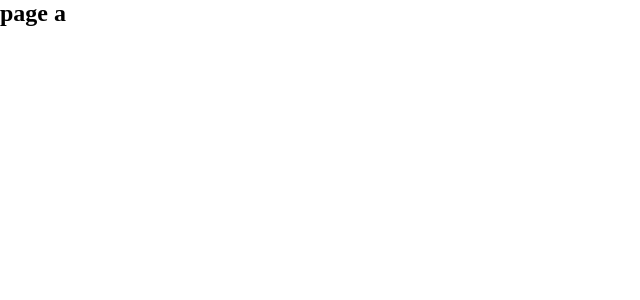
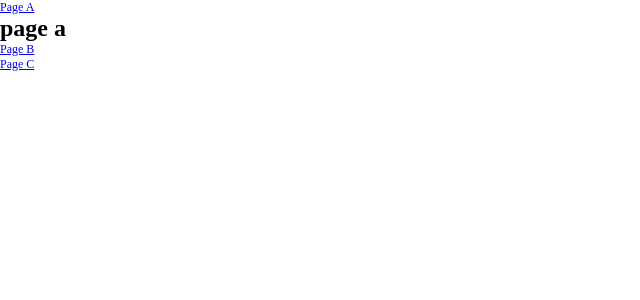
Before and after one commit to CHENGCHANGHU/test-webpack-react, a React app: page /test-webpack-react/ in a window 1280 px wide. Shown: the top 300 px of the page, without its empty margins (0-640 px from the left). Built offline with nearby package versions, Linux system fonts and the light colour scheme.

Commit message:
2024-04-22 14:29:24

```diff
--- a/index.html
+++ b/index.html
@@ -34,4 +34,4 @@
       100% {
         transform: rotate(360deg);
       }
-    }</style><script defer="defer" src="/test-webpack-react/dist/js/react.chunk.js"></script><script defer="defer" src="/test-webpack-react/dist/js/400.9a2c61b6522e8c6e52c6.js"></script><script defer="defer" src="/test-webpack-react/dist/js/index.js"></script><link href="/test-webpack-react/dist/css/index.8c5b220bf6f482881a90.css" rel="stylesheet"></head><body><div id="root"><div class="loader"></div></div></body></html>
+    }</style><script defer="defer" src="/test-webpack-react/dist/js/react.chunk.js"></script><script defer="defer" src="/test-webpack-react/dist/js/400.cae8adfc0665ad934521.js"></script><script defer="defer" src="/test-webpack-react/dist/js/index.js"></script><link href="/test-webpack-react/dist/css/index.8c5b220bf6f482881a90.css" rel="stylesheet"></head><body><div id="root"><div class="loader"></div></div></body></html>
--- a/src/App.tsx
+++ b/src/App.tsx
@@ -1,6 +1,6 @@
-import { BrowserRouter, Routes, Route } from 'react-router-dom';
+import { BrowserRouter, Routes, Route, Link } from 'react-router-dom';
 import './index.scss';
-import { lazy } from 'react';
+import { Suspense, lazy } from 'react';
 
 const PageA = lazy(() => import('@/page/PageA'));
 const PageB = lazy(() => import('@/page/PageB'));
@@ -10,10 +10,11 @@ const App = () => {
   return (
     <>
       <BrowserRouter basename="/test-webpack-react">
+        <Link to={'/'}>Page A</Link>
         <Routes>
-          <Route path='/' element={<PageA />}></Route>
-          <Route path='b' element={<PageB />}></Route>
-          <Route path='c' element={<PageC />}></Route>
+          <Route path='/' element={<Suspense fallback={null}><PageA /></Suspense>}></Route>
+          <Route path='/b' element={<Suspense fallback={null}><PageB /></Suspense>}></Route>
+          <Route path='/c' element={<Suspense fallback={null}><PageC /></Suspense>}></Route>
         </Routes>
       </BrowserRouter>
     </>
--- a/src/page/PageA.tsx
+++ b/src/page/PageA.tsx
@@ -1,7 +1,13 @@
+import { Link } from "react-router-dom";
+
 export default function() {
   return (
-    <h1>
-      page a
-    </h1>
+    <>
+      <h1>
+        page a
+      </h1>
+      <div><Link to={'/b'}>Page B</Link></div>
+      <div><Link to={'/c'}>Page C</Link></div>
+    </>
   );
 }
```
Also changed, not shown: 6 other files (tests, documents, lock files or other folders).
